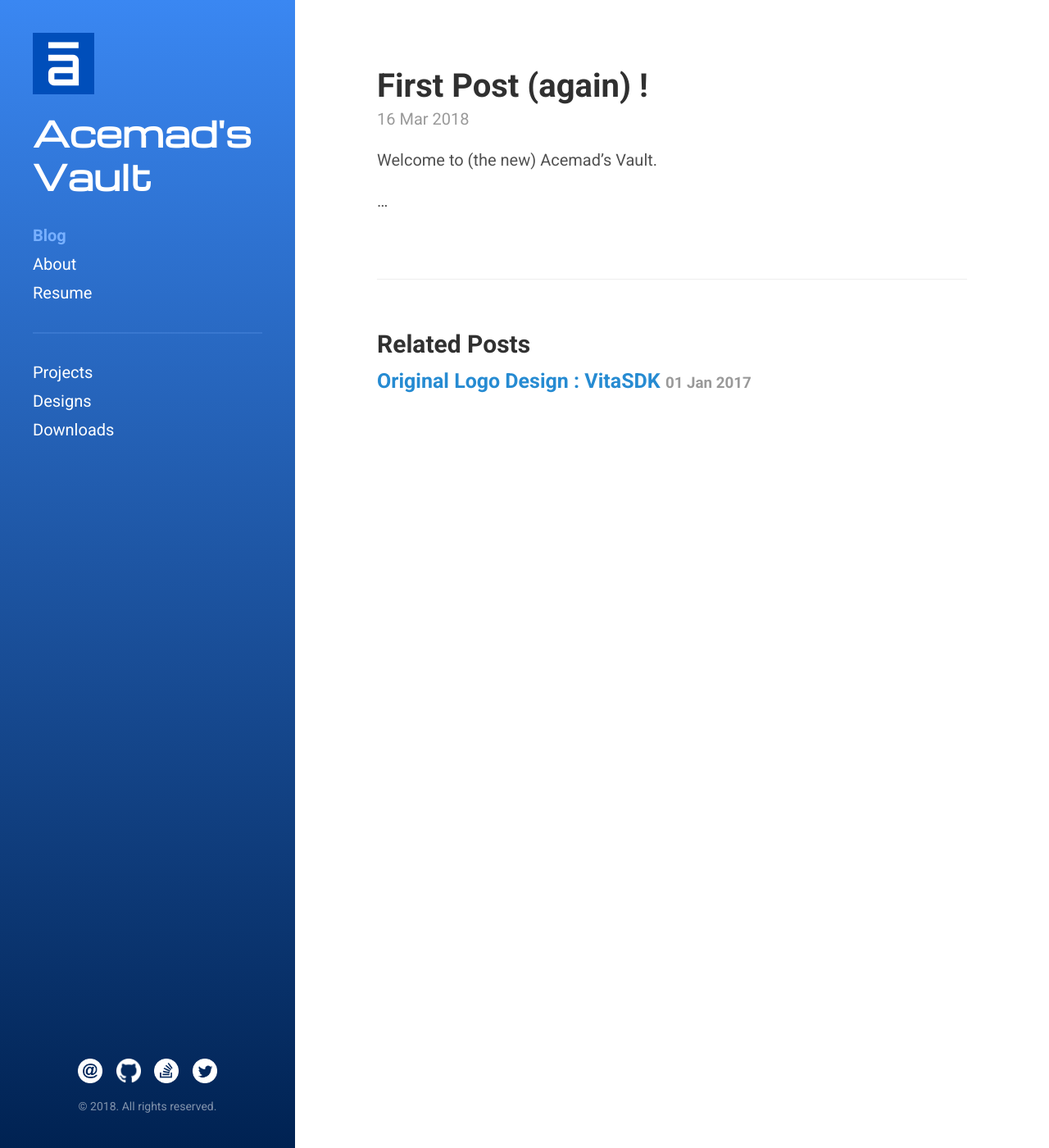
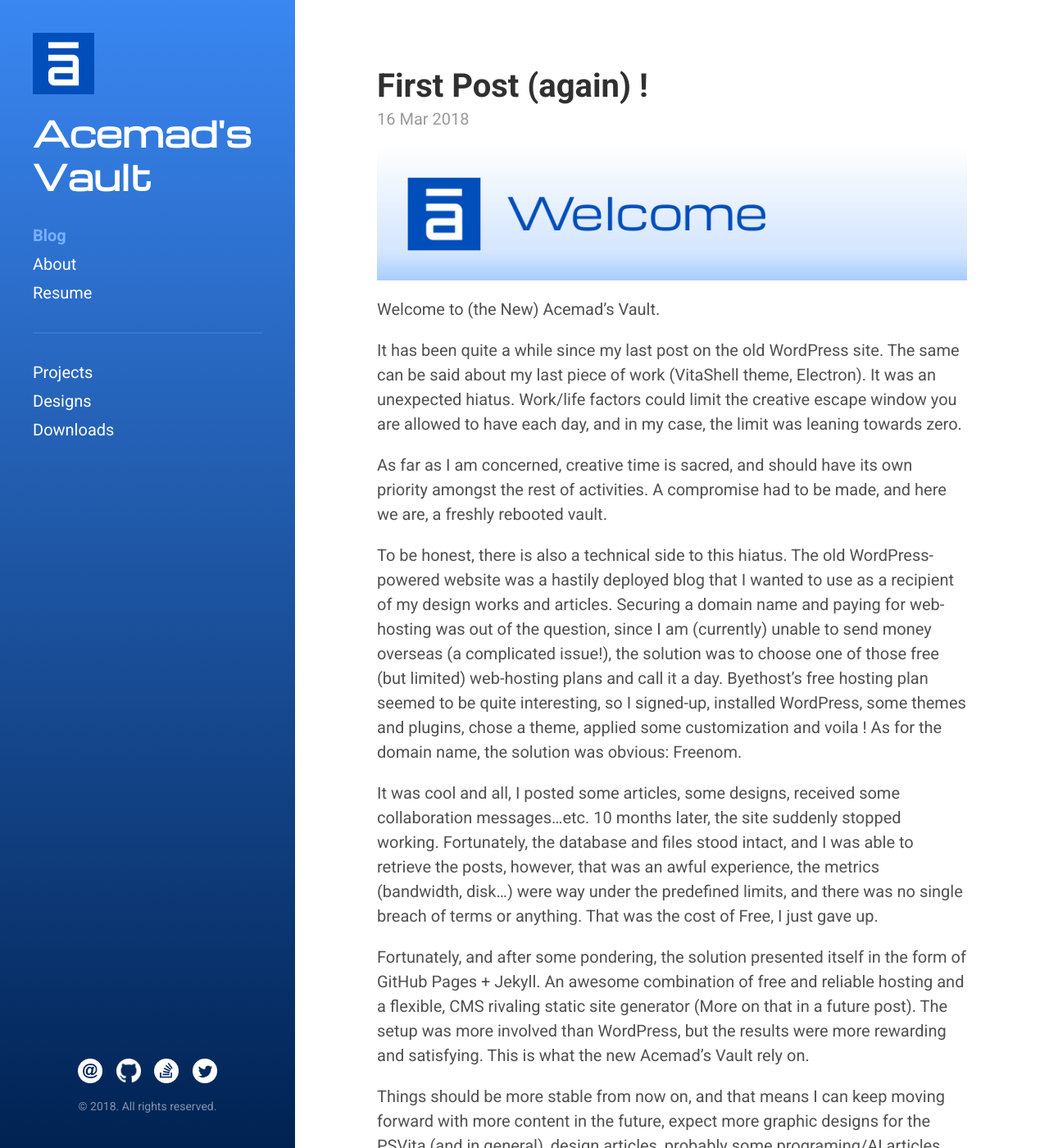
Before and after one commit to Acemad/acemad.github.io, a Jekyll site: the page built from _posts/2018-03-16-first-post.md, in a window 1280 px wide and 1400 px high. Shown: the whole window at 82% size. Built offline with Jekyll 4.4.1, drawn with Linux system fonts in a browser that asks for light colours; comment, search, counter and statistics services are not loaded; some of the changed text lies outside the part shown.

Commit message:
Written the First Post and some tweaks.

```diff
--- a/_posts/2018-03-16-first-post.md
+++ b/_posts/2018-03-16-first-post.md
@@ -3,6 +3,25 @@ layout: post
 title: First Post (again) !
 comments: true
 ---
-Welcome to (the new) Acemad's Vault.
+![First Post Header](/images/content/fp-header.png)
 
-...
+Welcome to (the New) Acemad's Vault.
+
+It has been quite a while since my last post on the old WordPress site. The same can be said about my last piece of work (VitaShell theme, Electron). It was an unexpected hiatus. Work/life factors could limit the creative escape window you are allowed to have each day, and in my case, the limit was leaning towards zero.
+
+As far as I am concerned, creative time is sacred, and should have its own priority amongst the rest of activities. A compromise had to be made, and here we are, a freshly rebooted vault.
+
+<!--more-->
+
+To be honest, there is also a technical side to this hiatus. The old WordPress-powered website was a hastily deployed blog that I wanted to use as a recipient of my design works and articles. Securing a domain name and paying for web-hosting was out of the question, since I am (currently) unable to send money overseas (a complicated issue!), the solution was to choose one of those free (but limited) web-hosting plans and call it a day. Byethost's free hosting plan seemed to be quite interesting, so I signed-up, installed WordPress, some themes and plugins, chose a theme, applied some customization and voila ! As for the domain name, the solution was obvious: Freenom.
+
+It was cool and all, I posted some articles, some designs, received some collaboration messages...etc. 10 months later, the site suddenly stopped working. Fortunately, the database and files stood intact, and I was able to retrieve the posts, however, that was an awful experience, the metrics (bandwidth, disk...) were way under the predefined limits, and there was no single breach of terms or anything. That was the cost of Free, I just gave up.
+
+Fortunately, and after some pondering, the solution presented itself in the form of GitHub Pages + Jekyll. An awesome combination of free and reliable hosting and a flexible, CMS rivaling static site generator (More on that in a future post). The setup was more involved than WordPress, but the results were more rewarding and satisfying. This is what the new Acemad's Vault rely on.
+
+Things should be more stable from now on, and that means I can keep moving forward with more content in the future, expect more graphic designs for the PSVita (and in general), design articles, probably some programing/AI articles and tutorials. Do not be surprised if you encounter a post in French.
+
+Thank you for reading and welcome again, do check on us from time to time :)
+Oh, and don't forget to express your opinions in the comment section below.
+
+*PS : Some old content may resurface again, some won't.*
--- a/designs.html
+++ b/designs.html
@@ -3,3 +3,4 @@ layout: default
 title: Designs
 ---
 <h1>Designs</h1>
+Developing...
--- a/downloads.html
+++ b/downloads.html
@@ -3,3 +3,4 @@ layout: default
 title: Downloads
 ---
 <h1>Downloads</h1>
+Developing...
```
Also changed, not shown: about.md (+1 -2 lines), images/content/fp-header.png (added), 1 other file.
